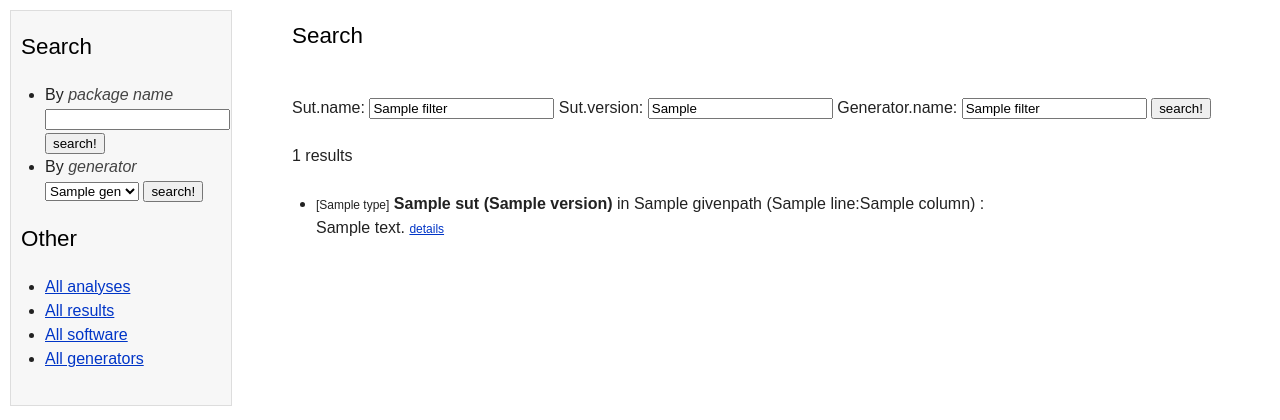
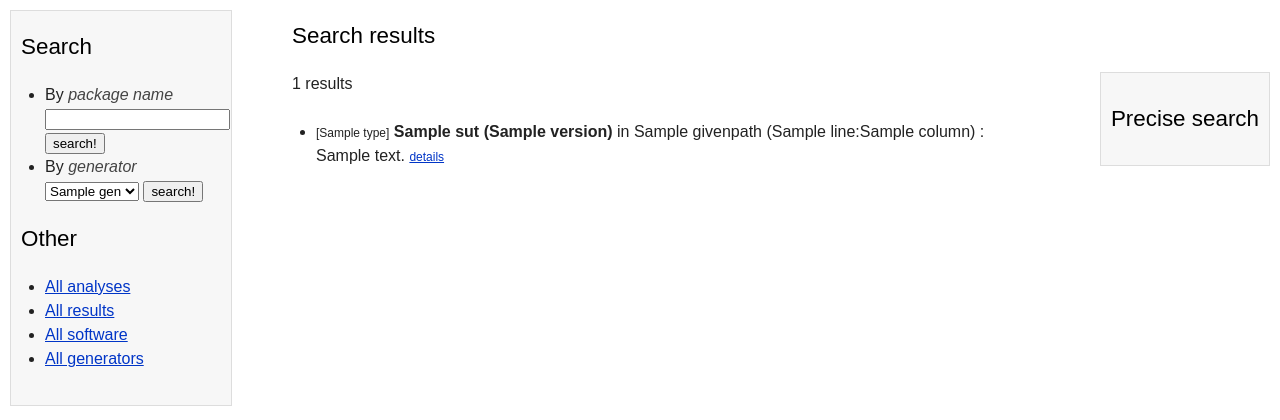
Before and after one commit to Debian/firewoes, a Flask app: template web/flask/app/firewose/templates/search.html in a window 1280 px wide. Shown: the part 82-502 px from the top of the page. Run offline with Flask 2, Linux system fonts and the light colour scheme; the template is opened without the code that fills it: most values are stand-ins (such as "Sample title", 1, 10 or a date in 2020).

Commit message:
add: right box in searcg results to precise search

```diff
--- a/web/flask/app/firewose/templates/search.html
+++ b/web/flask/app/firewose/templates/search.html
@@ -1,7 +1,7 @@
 {% extends "base.html" %}
 {% import "macros.inc.html" as macros %}
 
-{% block title %}Search{% endblock %}
+{% block title %}Search results{% endblock %}
 
 {% block content %}
 
@@ -11,9 +11,8 @@
   <input type="text" name="q" value="{{ q }}" style="width: 300px;" />
   <input type="submit" value="search!" />
 </form>
-<br />
 
-<form action="" method="get" name="search">
+<form action="" method="get" name="search" style="display: none;">
   Sut.name: <input type="text" name="sut.name" value="{{
   filter['sut.name'] }}" />
   Sut.version: <input type="text" name="sut.version" value="{{
@@ -23,7 +22,10 @@
   <input type="submit" value="search!" />
 </form>
 
-<br />
+<div id="rightmenu">
+  <h2>Precise search</h2>
+
+</div>
 
 {% if results %}
   {{ results|length }} results
--- a/web/flask/app/static/css/base-debian.css
+++ b/web/flask/app/static/css/base-debian.css
@@ -17,6 +17,14 @@ License: GNU Affero General Public License, version 3 or above.
 
 #leftmenu select {
     max-width: 100%;
+}
+
+#rightmenu {
+    float: right;
+    background-color: #f7f7f7;
+    padding: 10px;
+    border: 1px solid #dddddd;
+    max-width: 250px;
 }
 
 #content {
```
